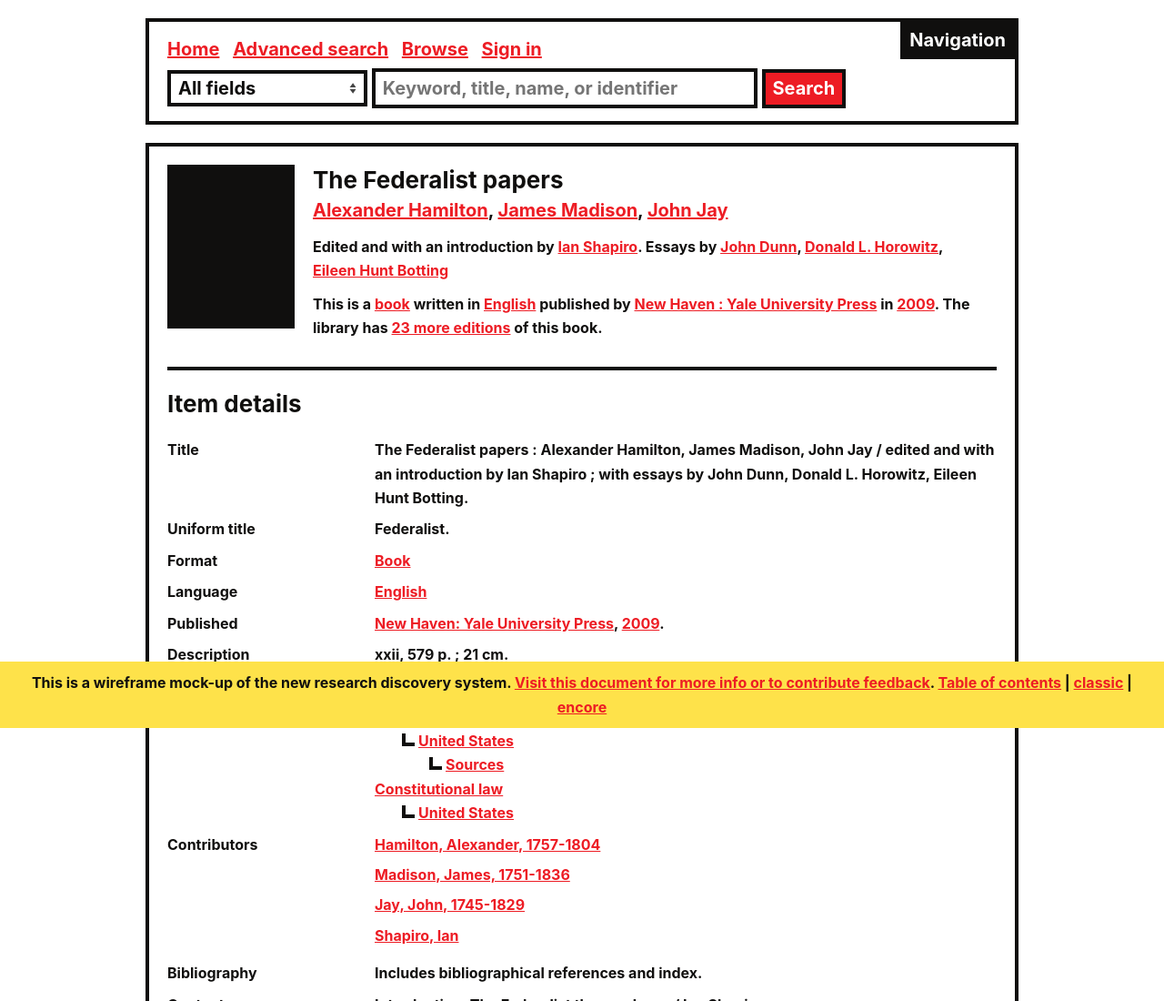
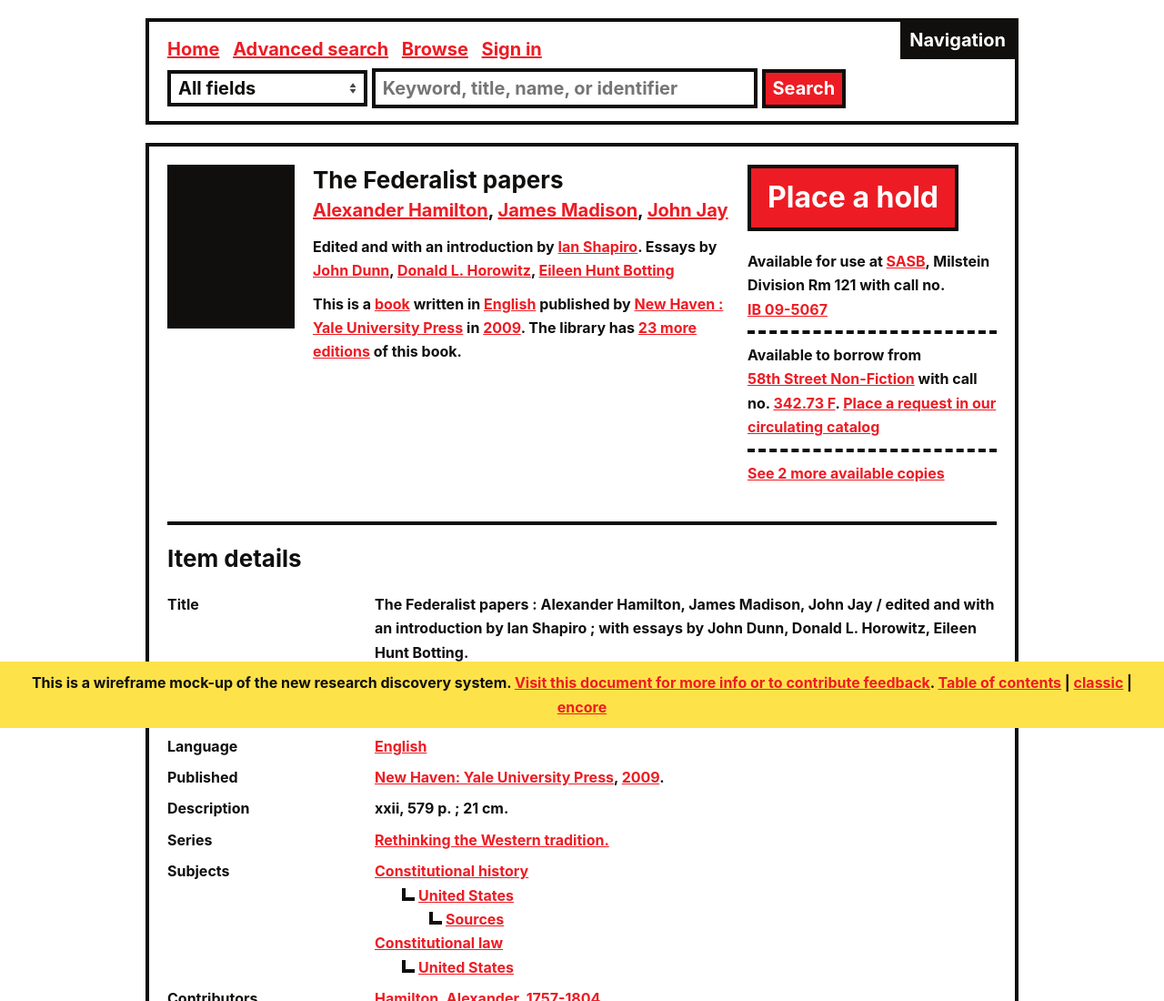
Before and after one commit to NYPL-discovery/discovery-designs, a website: page wireframes/item-federalist.html in a window 1280 px wide. Shown: the top 1100 px of the page at 91% size. Drawn offline with Linux system fonts and the light colour scheme.

Commit message:
put hold button back in item page

```diff
--- a/wireframes/item-federalist.html
+++ b/wireframes/item-federalist.html
@@ -49,6 +49,21 @@
           This is a <a href="#book">book</a> written in <a href="#english">English</a> published by <a href="#yale">New Haven : Yale University Press</a> in <a href="#year">2009</a>. The library has <a href="#editions">23 more editions</a> of this book.
         </div>
 
+      </div>
+      <div class="item-holdings">
+        <a href="placehold.html" class="button">Place a hold</a>
+
+        <div class="sub-items">
+          <div class="sub-item">
+            <span class="status available">Available</span> for use at <span class="location"><a href="https://www.nypl.org/locations/schwarzman">SASB</a>, Milstein Division Rm 121</span> with call no. <a href="#IB 09-5067" class="call-no">IB 09-5067</a>
+          </div>
+          <div class="sub-item">
+            <span class="status available">Available</span> to borrow from <span class="location"><a href="#">58th Street Non-Fiction</a> with call no. <a href="#342.73 F">342.73 F</a>. <a href="#" class="wrap">Place a request in our circulating catalog</a>
+          </div>
+          <div class="sub-item">
+            <a href="#see-more" class="sub-item-more-link">See 2 more available copies</a>
+          </div>
+        </div>
       </div>
     </div>
 
```
